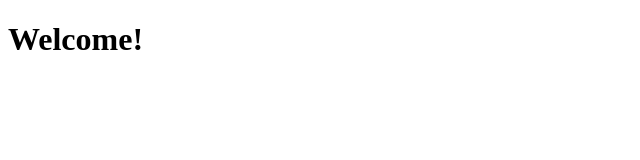
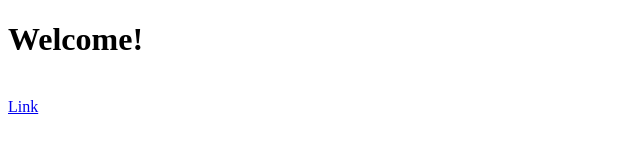
Before and after one commit to hirokiuemura2/hirokiuemura.github.io, a plain HTML site: page index.html in a window 1280 px wide. Shown: the full height of the page, 0-640 px from the left. Drawn offline with Linux system fonts and the light colour scheme.

Commit message:
Added link to odin-recipes

```diff
--- a/index.html
+++ b/index.html
@@ -8,5 +8,7 @@
 </head>
 <body>
     <h1>Welcome!</h1>
+    <br>
+    <a href="https://hirokiuemura2.github.io/odin-recipes/">Link</a>
 </body>
 </html>
```
